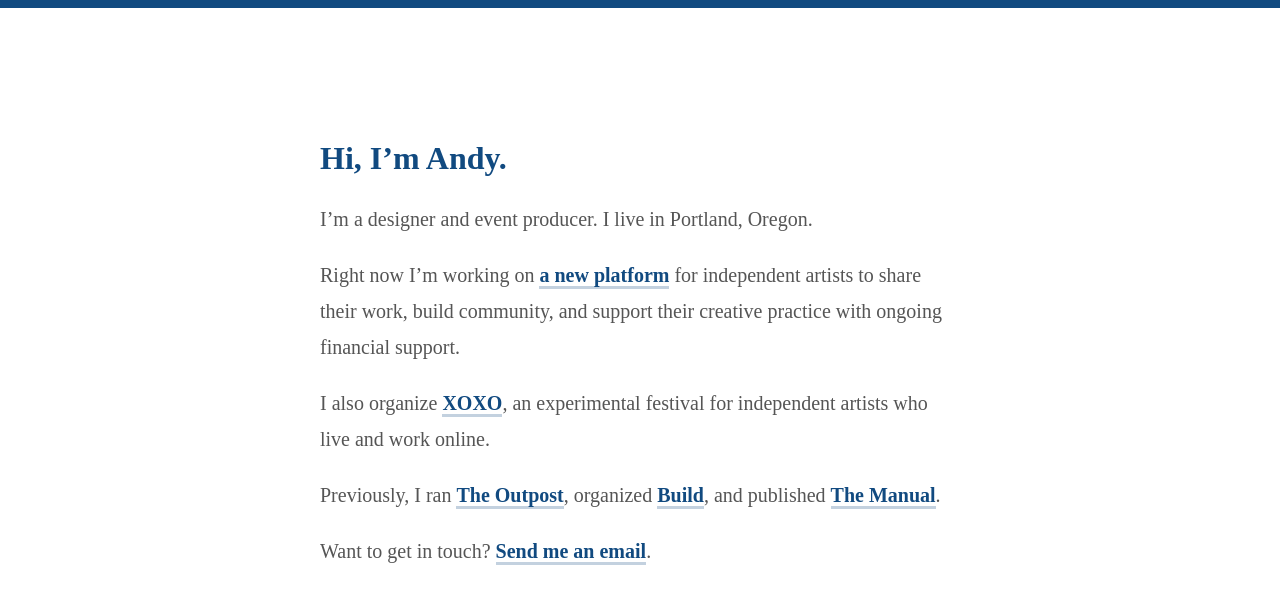
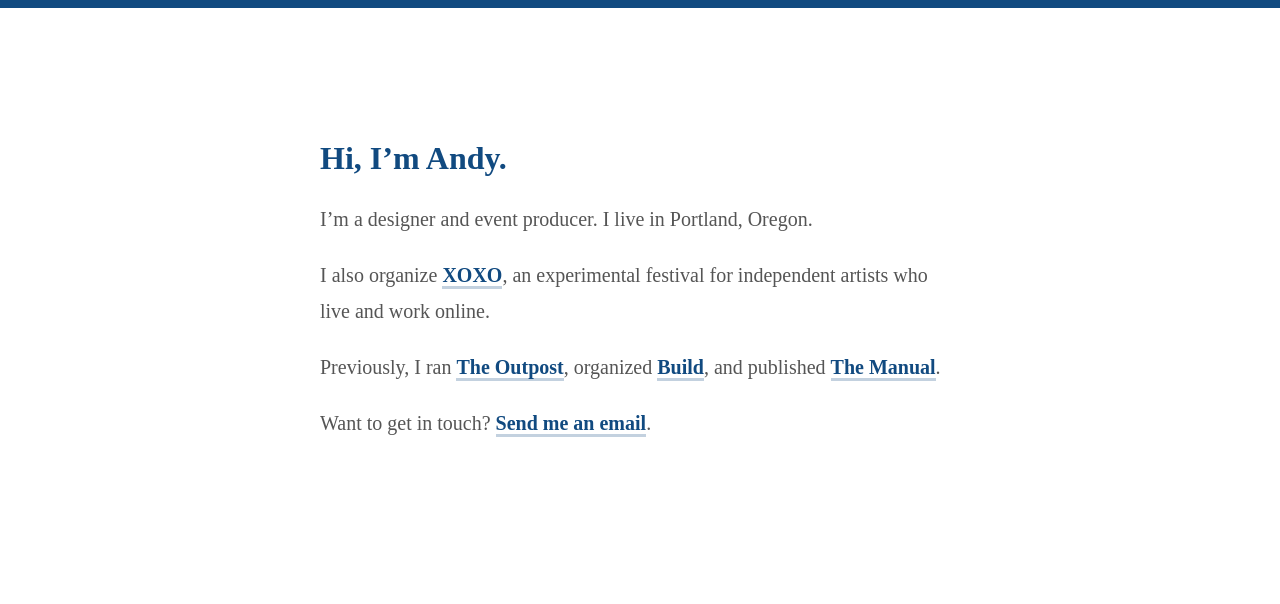
Before and after one commit to andymcmillan/andymcmillan, a Jekyll site: the page built from index.md, in a window 1280 px wide. Shown: the top 604 px of the page. Built offline with Jekyll 4.4.1, drawn with Linux system fonts in a browser that asks for light colours.

Commit message:
Update index.md

```diff
--- a/index.md
+++ b/index.md
@@ -7,8 +7,6 @@
 
 I'm a designer and event producer. I live in Portland, Oregon.
 
-Right now I'm working on [a new platform](https://www.kickstarter.com/blog/a-new-approach-to-our-work-on-drip) for independent artists to share their work, build community, and support their creative practice with ongoing financial support.
-
 I also organize [XOXO](http://xoxofest.com), an experimental festival for independent artists who live and work online.
 
 Previously, I ran [The Outpost](http://outpostpdx.com), organized [Build](http://buildconf.com), and published [The Manual](http://themanual.org).
```
